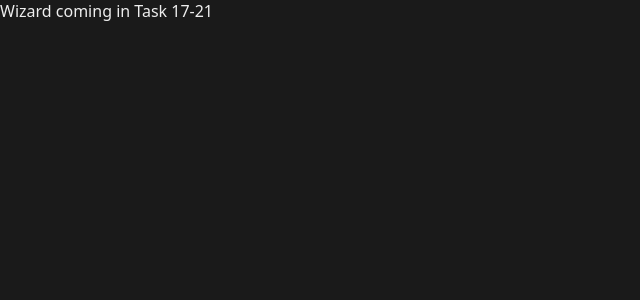
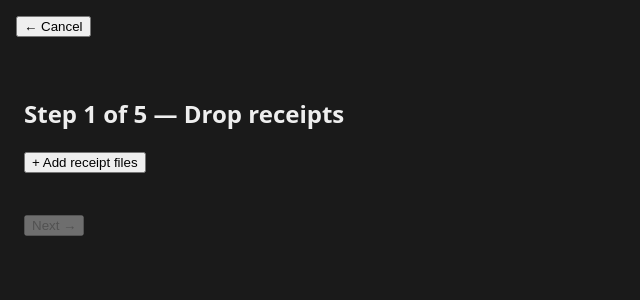
Before and after one commit to 7174Andy/scansplit, a React (Vite) app: page /transaction/new in a window 1280 px wide. Shown: the top 300 px of the page, without its empty margins (0-640 px from the left). Built offline with nearby package versions, Linux system fonts and the light colour scheme; the HTML template or start-up script is replaced by a standard one.

Commit message:
feat(wizard): step 1 — drop and scan receipts

```diff
--- a/src/App.tsx
+++ b/src/App.tsx
@@ -2,6 +2,7 @@ import { BrowserRouter, Routes, Route } from "react-router-dom";
 import { ErrorBoundary } from "./components/ErrorBoundary";
 import Home from "./pages/Home";
 import Settings from "./pages/Settings";
+import Wizard from "./pages/Wizard";
 
 export default function App() {
   return (
@@ -10,7 +11,7 @@ export default function App() {
         <Routes>
           <Route path="/" element={<Home />} />
           <Route path="/settings" element={<Settings />} />
-          <Route path="/transaction/new" element={<div>Wizard coming in Task 17-21</div>} />
+          <Route path="/transaction/new" element={<Wizard />} />
           <Route path="/transaction/:id" element={<div>Saved transaction view coming in Task 22</div>} />
         </Routes>
       </BrowserRouter>
--- /dev/null
+++ b/src/components/ReceiptThumbnail.tsx
@@ -0,0 +1,33 @@
+import type { ReceiptRecord } from "../lib/types";
+
+interface Props {
+  receipt: ReceiptRecord;
+  status: "pending" | "scanning" | "ok" | "error";
+  error?: string;
+  onRemove: () => void;
+  onRetry?: () => void;
+}
+
+export function ReceiptThumbnail({ receipt, status, error, onRemove, onRetry }: Props) {
+  return (
+    <div style={{
+      width: 90, padding: 8, background: "#222", borderRadius: 6,
+      display: "flex", flexDirection: "column", alignItems: "center", gap: 4,
+      border: status === "error" ? "1px solid #e07a7a" : "1px solid #333",
+    }}>
+      <div style={{ fontSize: 28 }}>🧾</div>
+      <div style={{ fontSize: 10, color: "#888", textAlign: "center" }}>
+        {receipt.imagePath.split("/").pop()}
+      </div>
+      {status === "scanning" && <div style={{ fontSize: 10 }}>scanning…</div>}
+      {status === "ok" && <div style={{ fontSize: 10, color: "#6ec96e" }}>✓ done</div>}
+      {status === "error" && (
+        <div style={{ fontSize: 10, color: "#e07a7a", textAlign: "center" }}>
+          {error}
+          {onRetry && <div><button style={{ fontSize: 10 }} onClick={onRetry}>Retry</button></div>}
+        </div>
+      )}
+      <button style={{ fontSize: 10 }} onClick={onRemove}>Remove</button>
+    </div>
+  );
+}
--- /dev/null
+++ b/src/pages/Wizard/Step1Scan.tsx
@@ -0,0 +1,81 @@
+import { useState } from "react";
+import { open } from "@tauri-apps/plugin-dialog";
+import { useWizardStore } from "../../store/wizardStore";
+import { ReceiptThumbnail } from "../../components/ReceiptThumbnail";
+import { api } from "../../lib/tauri";
+
+function newId(): string {
+  return crypto.randomUUID();
+}
+
+export function Step1Scan({ onNext }: { onNext: () => void }) {
+  const {
+    transaction, receipts, scanStatus, scanErrors,
+    addReceipt, setScanStatus, mergeParsed, removeReceipt,
+  } = useWizardStore();
+
+  const [picking, setPicking] = useState(false);
+
+  async function pickFiles() {
+    setPicking(true);
+    try {
+      const selected = await open({
+        multiple: true,
+        filters: [{ name: "Receipt", extensions: ["jpg", "jpeg", "png", "heic", "webp", "pdf"] }],
+      });
+      if (!selected) return;
+      const paths = Array.isArray(selected) ? selected : [selected];
+      for (const p of paths) {
+        const id = newId();
+        addReceipt({
+          id, transactionId: transaction.id, imagePath: p,
+          position: receipts.length, scannedAt: Math.floor(Date.now() / 1000),
+        });
+        scanOne(id, p);
+      }
+    } finally {
+      setPicking(false);
+    }
+  }
+
+  async function scanOne(id: string, sourcePath: string) {
+    setScanStatus(id, "scanning");
+    try {
+      const result = await api.scanReceipt(sourcePath);
+      useWizardStore.setState((st) => ({
+        receipts: st.receipts.map((r) =>
+          r.id === id ? { ...r, imagePath: result.imagePath } : r
+        ),
+      }));
+      mergeParsed(id, result.parsed);
+      setScanStatus(id, "ok");
+    } catch (e: any) {
+      const msg = e?.message ?? String(e);
+      setScanStatus(id, "error", msg);
+    }
+  }
+
+  const allDone = receipts.length > 0 && receipts.every((r) => scanStatus[r.id] === "ok");
+
+  return (
+    <div style={{ padding: 24 }}>
+      <h2>Step 1 of 5 — Drop receipts</h2>
+      <button onClick={pickFiles} disabled={picking}>+ Add receipt files</button>
+      <div style={{ display: "flex", gap: 8, marginTop: 16, flexWrap: "wrap" }}>
+        {receipts.map((r) => (
+          <ReceiptThumbnail
+            key={r.id}
+            receipt={r}
+            status={scanStatus[r.id] ?? "pending"}
+            error={scanErrors[r.id]}
+            onRemove={() => removeReceipt(r.id)}
+            onRetry={() => scanOne(r.id, r.imagePath)}
+          />
+        ))}
+      </div>
+      <div style={{ marginTop: 24 }}>
+        <button disabled={!allDone} onClick={onNext}>Next →</button>
+      </div>
+    </div>
+  );
+}
--- /dev/null
+++ b/src/pages/Wizard/index.tsx
@@ -0,0 +1,20 @@
+import { useNavigate } from "react-router-dom";
+import { useWizardStore } from "../../store/wizardStore";
+import { Step1Scan } from "./Step1Scan";
+
+export default function Wizard() {
+  const step = useWizardStore((s) => s.step);
+  const setStep = useWizardStore((s) => s.setStep);
+  const navigate = useNavigate();
+
+  return (
+    <div>
+      <button onClick={() => navigate("/")} style={{ margin: 16 }}>← Cancel</button>
+      {step === 1 && <Step1Scan onNext={() => setStep(2)} />}
+      {step === 2 && <div>Step 2 (next task)</div>}
+      {step === 3 && <div>Step 3 (next task)</div>}
+      {step === 4 && <div>Step 4 (next task)</div>}
+      {step === 5 && <div>Step 5 (next task)</div>}
+    </div>
+  );
+}
```
